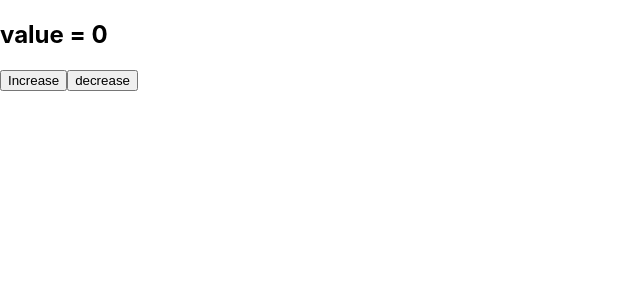
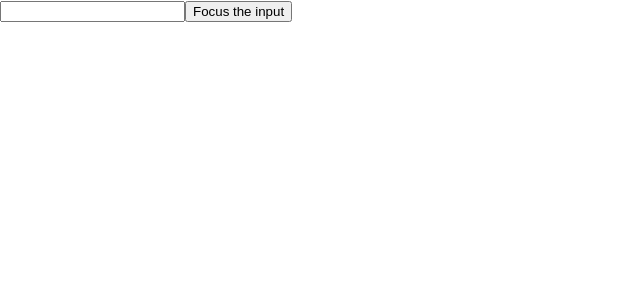
Before and after one commit to developer-choi/react-review-app, a React (Create React App) app: page / in a window 1280 px wide. Shown: the top 300 px of the page, without its empty margins (0-640 px from the left). Built offline with nearby package versions, Linux system fonts and the light colour scheme.

Commit message:
Add the example of useImperativeHandle

```diff
--- a/src/App.tsx
+++ b/src/App.tsx
@@ -1,25 +1,38 @@
-import React, {useReducer} from 'react';
+import React, {forwardRef, Ref, useCallback, useImperativeHandle, useRef} from 'react';
 
-function reducer(prevState: {count: number}, action: { type: 'increase' | 'decrease' }) {
-  switch (action.type) {
-    case 'decrease':
-      return {count: prevState.count - 1};
-    case 'increase':
-      return {count: prevState.count + 1};
-    default:
-      return prevState;
-  }
-}
+export default function App() {
 
-function App() {
-  const [state, dispatch] = useReducer(reducer, {count: 0});
+  const inputRef = useRef<Method>();
+
+  const focus = useCallback(() => {
+    inputRef.current.focus();
+  }, []);
 
   return (
     <>
-      <h2>value = {state.count}</h2>
-      <button onClick={() => dispatch({type: 'increase'})}>Increase</button>
-      <button onClick={() => dispatch({type: 'decrease'})}>decrease</button>
+      <ChildComponent ref={inputRef}/>
+      <button onClick={focus}>Focus the input</button>
     </>
   );
 }
-export default App;
+
+interface Method {
+  focus: () => void;
+}
+
+const ChildComponent = forwardRef(function (props: {}, ref: Ref<Method>) {
+
+  const inputRef = useRef<HTMLInputElement>(null);
+
+  const focusTheInput = useCallback(() => {
+    inputRef.current.focus();
+  }, []);
+
+  useImperativeHandle<Method, Method>(ref, () => ({
+    focus: focusTheInput
+  }));
+
+  return (
+    <input ref={inputRef}/>
+  );
+});
```
